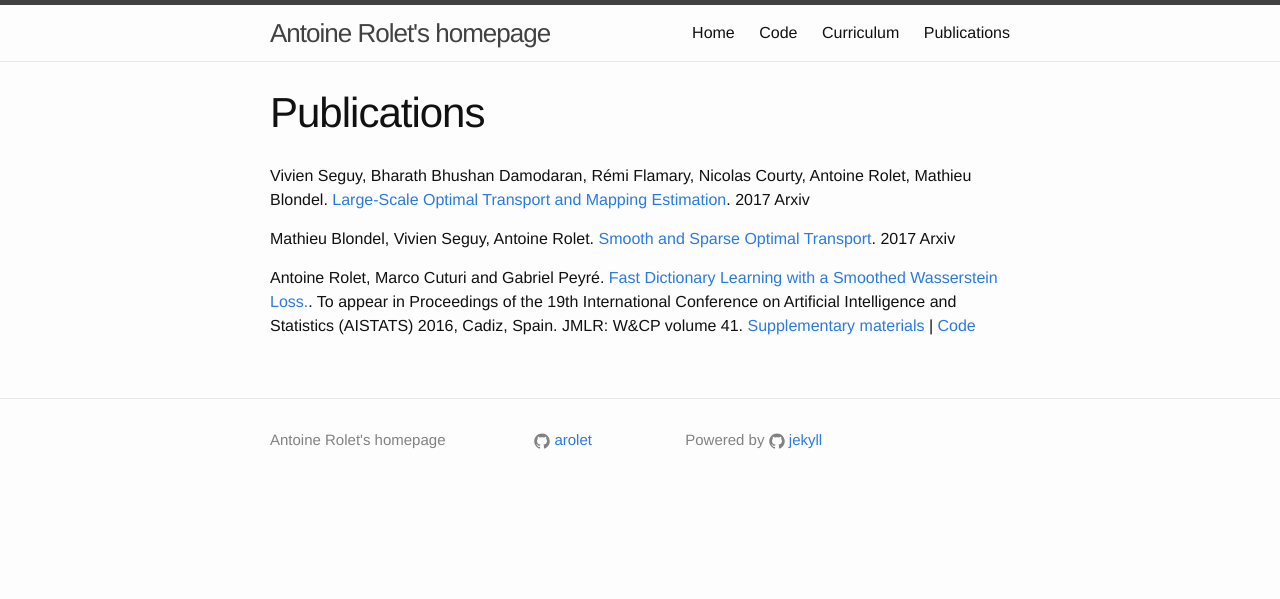
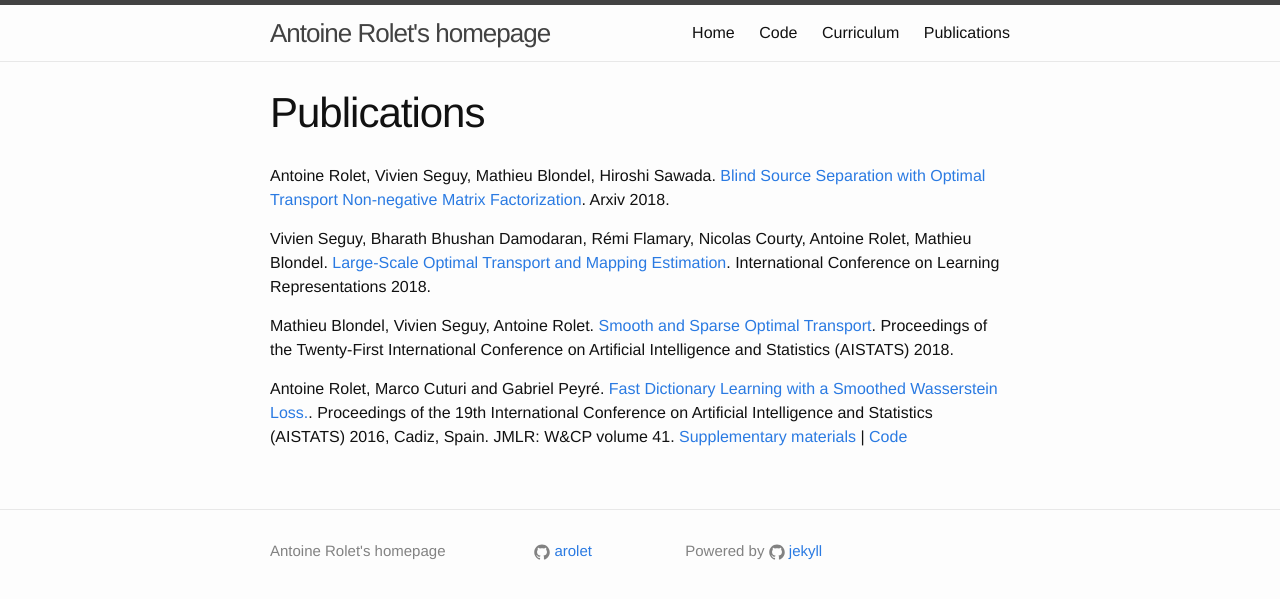
Before and after one commit to arolet/arolet.github.io, a Jekyll site: the page built from publications.md, in a window 1280 px wide. Shown: the top 599 px of the page. Built offline with Jekyll 4.4.1, drawn with Linux system fonts in a browser that asks for light colours.

Commit message:
Updated publications

```diff
--- a/publications.md
+++ b/publications.md
@@ -6,15 +6,19 @@ permalink: /publications/
 <div class="home">
 
 <p>
-Vivien Seguy, Bharath Bhushan Damodaran, Rémi Flamary, Nicolas Courty, Antoine Rolet, Mathieu Blondel. <a href="https://arxiv.org/abs/1711.02283">Large-Scale Optimal Transport and Mapping Estimation</a>. 2017 Arxiv
+Antoine Rolet, Vivien Seguy, Mathieu Blondel, Hiroshi Sawada. <a href="https://arxiv.org/abs/1802.05429">Blind Source Separation with Optimal Transport Non-negative Matrix Factorization</a>. Arxiv 2018.
 </p>
 
 <p>
-Mathieu Blondel, Vivien Seguy, Antoine Rolet. <a href="https://arxiv.org/abs/1710.06276">Smooth and Sparse Optimal Transport</a>. 2017 Arxiv
+Vivien Seguy, Bharath Bhushan Damodaran, Rémi Flamary, Nicolas Courty, Antoine Rolet, Mathieu Blondel. <a href="https://arxiv.org/abs/1711.02283">Large-Scale Optimal Transport and Mapping Estimation</a>. International Conference on Learning Representations 2018.
 </p>
 
 <p>
-Antoine Rolet, Marco Cuturi and Gabriel Peyré. <a href="{{ site.baseurl }}/res/pdf/Wasserstein_dictionary_learning.pdf">Fast Dictionary Learning with a Smoothed Wasserstein Loss.</a>. To appear in Proceedings of the 19th International Conference on Artificial Intelligence and Statistics (AISTATS) 2016, Cadiz, Spain. JMLR: W&CP volume 41. <a href="{{ site.baseurl }}/res/pdf/Supplementary_Wasserstein_dictionary_learning.pdf">Supplementary materials</a> | <a href="http://arolet.github.io/wasserstein-dictionary-learning"> Code</a>
+Mathieu Blondel, Vivien Seguy, Antoine Rolet. <a href="https://arxiv.org/abs/1710.06276">Smooth and Sparse Optimal Transport</a>. Proceedings of the Twenty-First International Conference on Artificial Intelligence and Statistics (AISTATS) 2018.
+</p>
+
+<p>
+Antoine Rolet, Marco Cuturi and Gabriel Peyré. <a href="{{ site.baseurl }}/res/pdf/Wasserstein_dictionary_learning.pdf">Fast Dictionary Learning with a Smoothed Wasserstein Loss.</a>. Proceedings of the 19th International Conference on Artificial Intelligence and Statistics (AISTATS) 2016, Cadiz, Spain. JMLR: W&CP volume 41. <a href="{{ site.baseurl }}/res/pdf/Supplementary_Wasserstein_dictionary_learning.pdf">Supplementary materials</a> | <a href="http://arolet.github.io/wasserstein-dictionary-learning"> Code</a>
 </p>
 
 </div>
```
